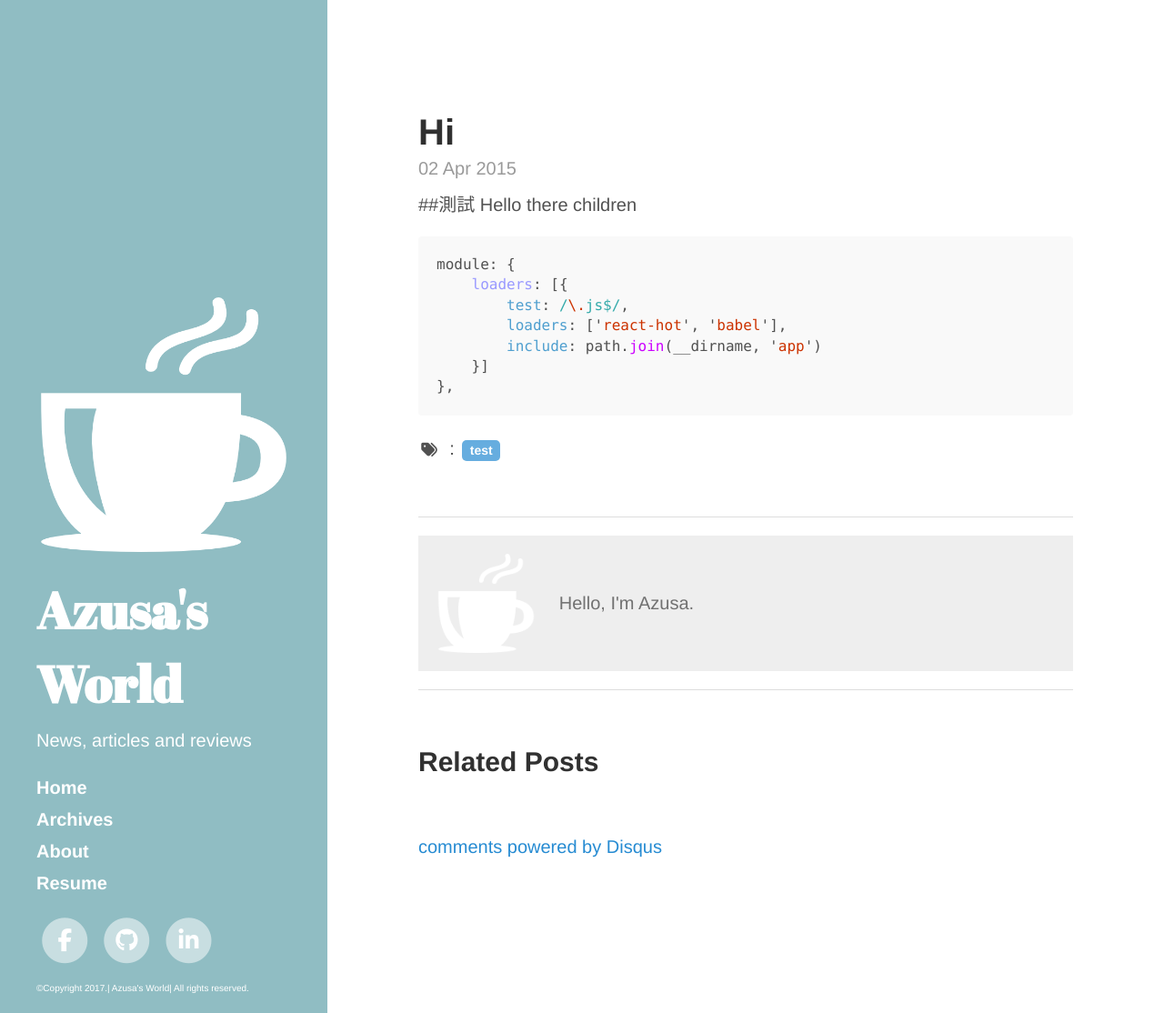
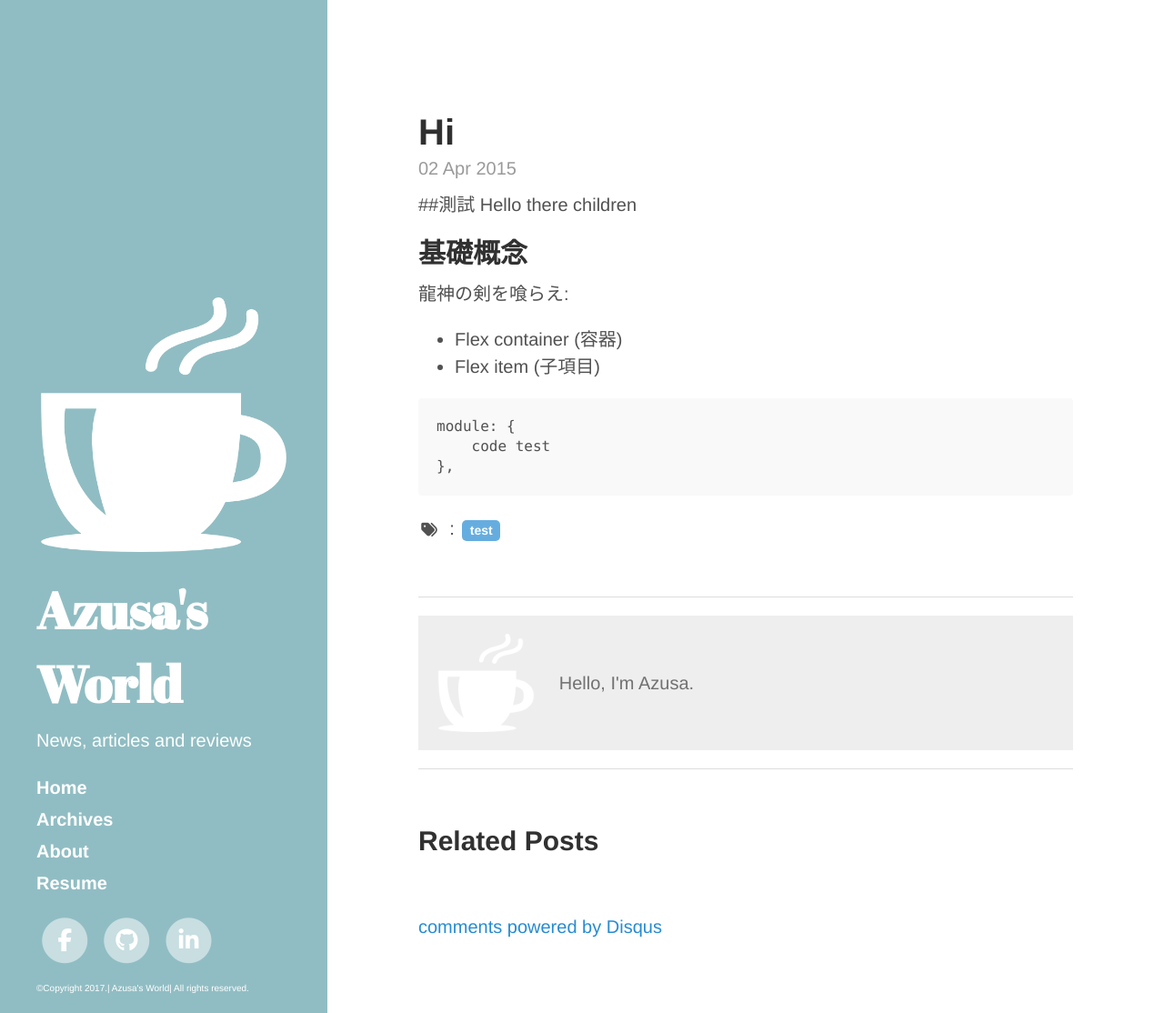
Before and after one commit to azusa152/deprecated, a Jekyll site: the page built from _posts/2012-02-06-test.md, in a window 1280 px wide and 1114 px high. Shown: the whole window at 91% size. Built offline with Jekyll 4.4.1, drawn with Linux system fonts in a browser that asks for light colours; nearby versions of some CDN libraries; comment, search, counter and statistics services are not loaded.

Commit message:
test post

````diff
--- a/_posts/2012-02-06-test.md
+++ b/_posts/2012-02-06-test.md
@@ -8,15 +8,18 @@ tags       : test
 comments   : true
 signature  : true
 ---
+
 ##測試
 Hello there children
 
+## 基礎概念
+龍神の剣を喰らえ:
+
+* Flex container (容器)
+* Flex item (子項目)
+
 ```js
 module: {
-    loaders: [{
-        test: /\.js$/,
-        loaders: ['react-hot', 'babel'],
-        include: path.join(__dirname, 'app')
-    }]
+    code test
 },
 ```
````
